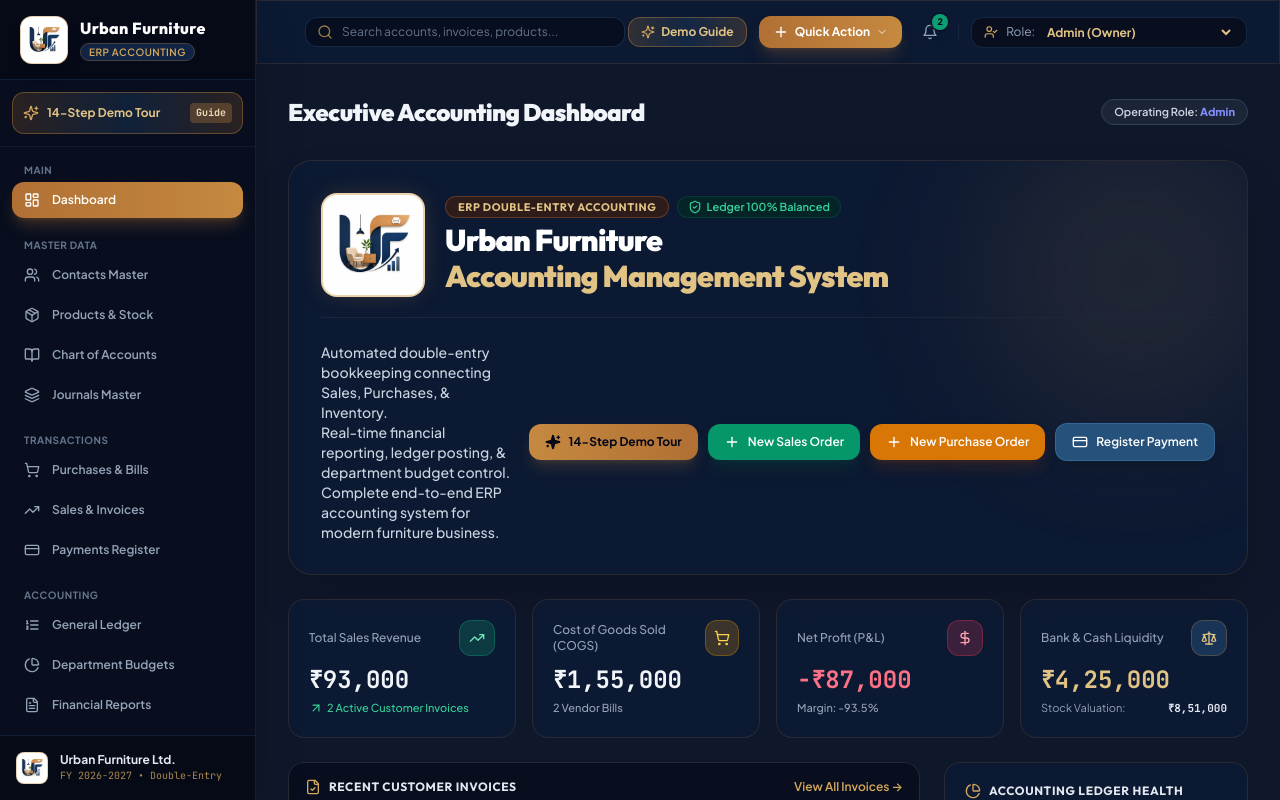
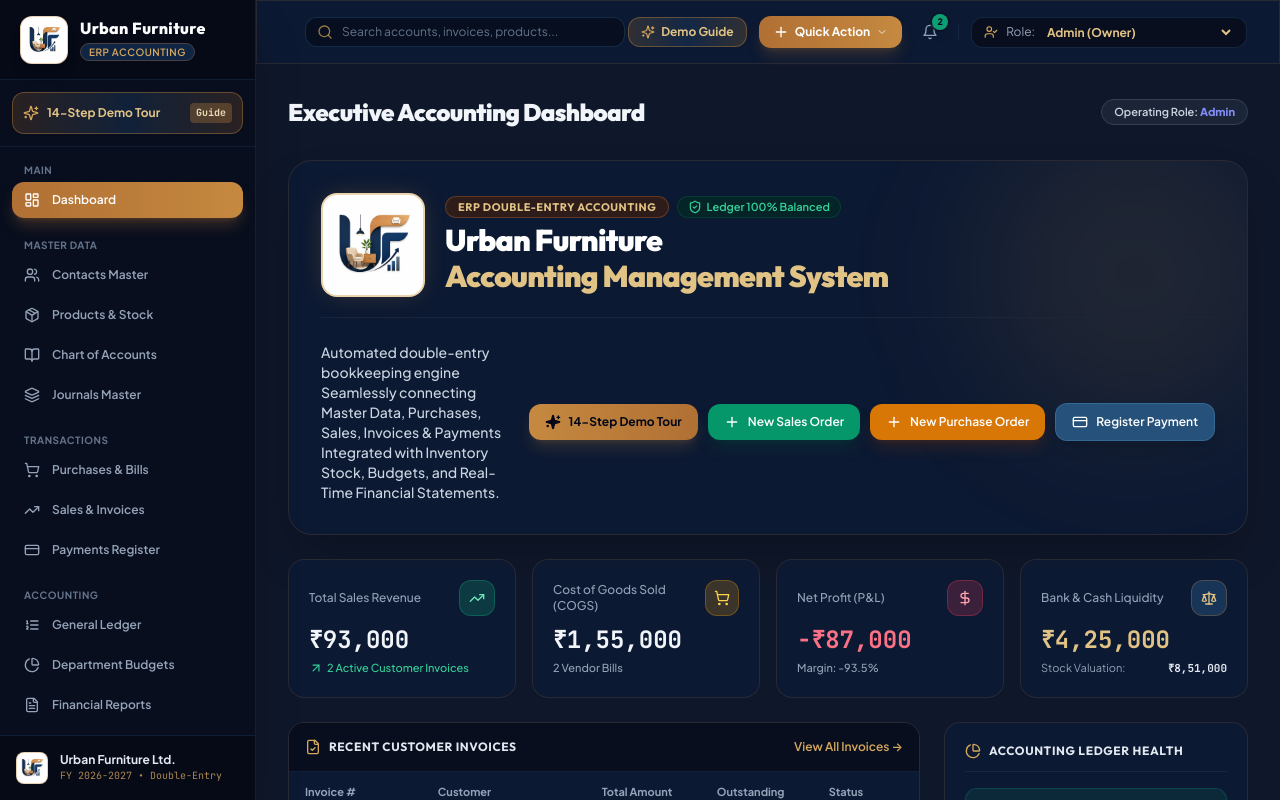
Before and after one commit to pruthvipatel2024/Urban-Furniture-Odoo-hackathon, a React (Vite) app in the folder frontend/: page / in a window 1280 px wide. Shown: the top 800 px of the page. Built offline with nearby package versions, Linux system fonts and the light colour scheme.

Commit message:
Format tagline text into exact 3-line layout

```diff
--- a/frontend/src/components/Dashboard.jsx
+++ b/frontend/src/components/Dashboard.jsx
@@ -85,9 +85,9 @@ export default function Dashboard({
           {/* Subtitle (Shortened to 3 Lines) + Cleanly Aligned Buttons Below */}
           <div className="flex flex-col lg:flex-row lg:items-center justify-between gap-4 pt-1">
             <p className="text-xs sm:text-sm text-slate-300 leading-relaxed font-medium">
-              Automated double-entry bookkeeping connecting Sales, Purchases, & Inventory.<br />
-              Real-time financial reporting, ledger posting, & department budget control.<br />
-              Complete end-to-end ERP accounting system for modern furniture business.
+              Automated double-entry bookkeeping engine<br />
+              Seamlessly connecting Master Data, Purchases, Sales, Invoices & Payments<br />
+              Integrated with Inventory Stock, Budgets, and Real-Time Financial Statements.
             </p>
 
             {/* Quick Action Buttons */}
```
